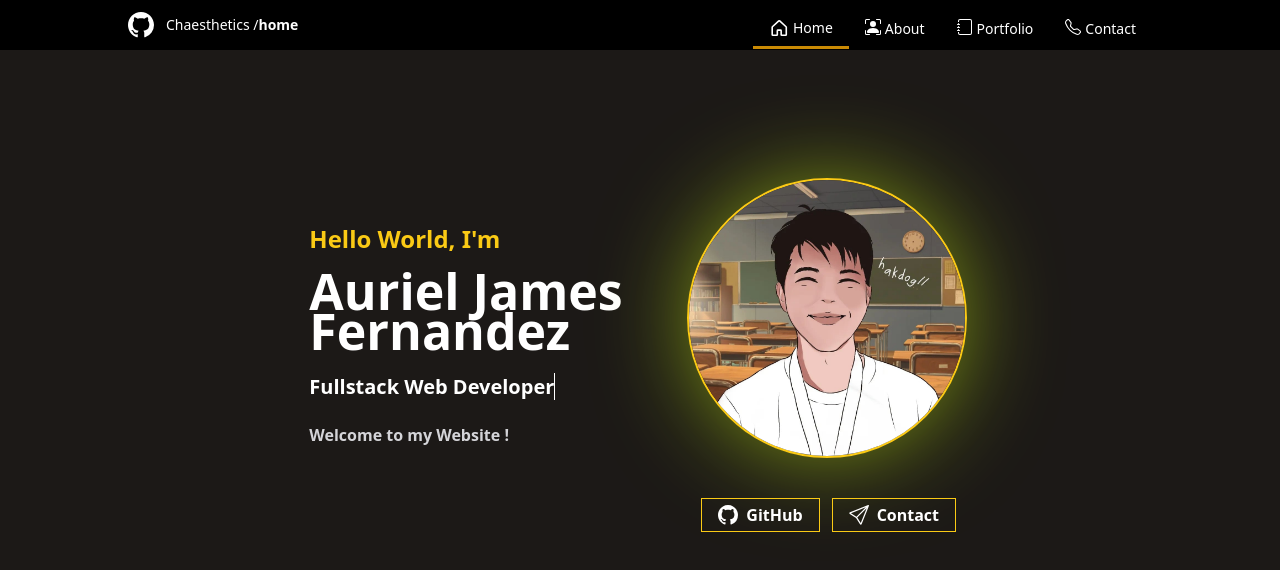
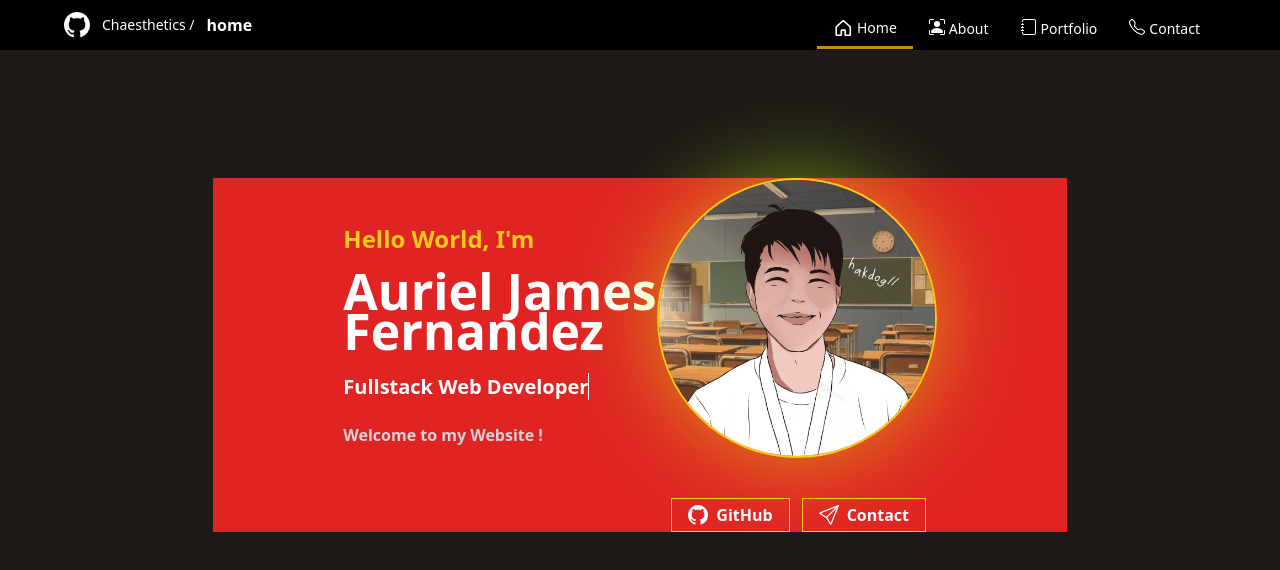
Before and after one commit to chaesthetics/Porfolio, a Vue app: page / in a window 1280 px wide. Shown: the top 570 px of the page. Built offline with nearby package versions, Linux system fonts and the light colour scheme.

Commit message:
issue/#28

```diff
--- a/index.html
+++ b/index.html
@@ -7,7 +7,7 @@
     <title>Portfolio / Chaesthetics (Auriel James Fernandez)</title>
   </head>
   <body>
-    <div id="app" class="bg-stone-900 min-h-screen h-auto"></div>
+    <div id="app" class="bg-stone-900 h-auto w-auto min-h-screen min-w-screen"></div>
     <script type="module" src="/src/main.js"></script>
   </body>
 </html>
--- a/src/App.vue
+++ b/src/App.vue
@@ -14,10 +14,11 @@ onMounted(() => {
 <template>
 <header>
 <div class="bg-black">
-  <nav class="flex max-w-5xl mx-auto text-white flex items-center pt-3 justify-between">
-    <div class="flex space-x-3 mb-3">
+  <nav class="flex max-w-6xl mx-auto text-white flex items-center pt-3 justify-between">
+    <div class="flex space-x-3 mb-3 items-center">
       <svg xmlns="http://www.w3.org/2000/svg" width="26" height="26" fill="currentColor" class="bi bi-github" viewBox="0 0 16 16"> <path d="M8 0C3.58 0 0 3.58 0 8c0 3.54 2.29 6.53 5.47 7.59.4.07.55-.17.55-.38 0-.19-.01-.82-.01-1.49-2.01.37-2.53-.49-2.69-.94-.09-.23-.48-.94-.82-1.13-.28-.15-.68-.52-.01-.53.63-.01 1.08.58 1.23.82.72 1.21 1.87.87 2.33.66.07-.52.28-.87.51-1.07-1.78-.2-3.64-.89-3.64-3.95 0-.87.31-1.59.82-2.15-.08-.2-.36-1.02.08-2.12 0 0 .67-.21 2.2.82.64-.18 1.32-.27 2-.27.68 0 1.36.09 2 .27 1.53-1.04 2.2-.82 2.2-.82.44 1.1.16 1.92.08 2.12.51.56.82 1.27.82 2.15 0 3.07-1.87 3.75-3.65 3.95.29.25.54.73.54 1.48 0 1.07-.01 1.93-.01 2.2 0 .21.15.46.55.38A8.012 8.012 0 0 0 16 8c0-4.42-3.58-8-8-8z"/> </svg>
-      <span class="flex text-sm items-center">Chaesthetics / <p class="font-semibold">{{ router.currentRoute.value.name }}</p></span>
+      <span class="flex text-sm items-center">Chaesthetics / </span>
+      <p class="font-semibold">{{ router.currentRoute.value.name }}</p>
     </div>
     <div class="flex text-sm items-center">
       <button :class="[router.currentRoute.value.path === '/' ? 'active': '']">
--- a/src/views/HomeView.vue
+++ b/src/views/HomeView.vue
@@ -57,9 +57,9 @@
 
 </script>
 <template>
-  <main class="w-4/6 h-full mt-[10%] flex mr-auto ml-auto mb-auto mt-30">
-    <div class="card flex items-center justify-center space-x-16 ml-24 mt-1/2">
-      <div class="space-y-4 mb-10">
+  <div class="w-4/6 h-auto mt-[10%] flex justify-around shrink  mr-auto ml-auto bg-red-600 ">
+    <div class="card flex items-center mt-1/2 aspect-auto">
+      <div class="w-100 space-y-4 mb-10 aspect-auto">
         <p class="text-yellow-300 text-2xl font-semibold">Hello World, I'm</p>
         <div>
           <p class="text-white leading-10 text-[50px] font-semibold">Auriel James</p>
@@ -74,8 +74,8 @@
       </div>
       <div class="items-center justify-center">
       <img src="@/assets/25.jpg" class="h-[280px] w-[280px] rounded-full border border-2 border-yellow-300" style="box-shadow: 0px 0px 104px -16px rgba(211,255,16,0.75);
--webkit-box-shadow: 0px 0px 104px -16px rgba(211,255,16,0.75);
--moz-box-shadow: 0px 0px 104px -16px rgba(211,255,16,0.75);">
+        -webkit-box-shadow: 0px 0px 104px -16px rgba(211,255,16,0.75);
+        -moz-box-shadow: 0px 0px 104px -16px rgba(211,255,16,0.75);">
       <div class="flex space-x-3 justify-center mt-10 ml-1">
           <a href="https://github.com/chaesthetics" class="border border-yellow-300 text-white font-semibold pl-4 pr-4 pt-1 pb-1 flex items-center space-x-2 hover:border-yellow-300 animation duration-300 hover:shadow hover:shadow-yellow-500/50 hover:shadow-lg">
             <svg xmlns="http://www.w3.org/2000/svg" width="20" height="20" fill="currentColor" class="bi bi-github" viewBox="0 0 16 16"> <path d="M8 0C3.58 0 0 3.58 0 8c0 3.54 2.29 6.53 5.47 7.59.4.07.55-.17.55-.38 0-.19-.01-.82-.01-1.49-2.01.37-2.53-.49-2.69-.94-.09-.23-.48-.94-.82-1.13-.28-.15-.68-.52-.01-.53.63-.01 1.08.58 1.23.82.72 1.21 1.87.87 2.33.66.07-.52.28-.87.51-1.07-1.78-.2-3.64-.89-3.64-3.95 0-.87.31-1.59.82-2.15-.08-.2-.36-1.02.08-2.12 0 0 .67-.21 2.2.82.64-.18 1.32-.27 2-.27.68 0 1.36.09 2 .27 1.53-1.04 2.2-.82 2.2-.82.44 1.1.16 1.92.08 2.12.51.56.82 1.27.82 2.15 0 3.07-1.87 3.75-3.65 3.95.29.25.54.73.54 1.48 0 1.07-.01 1.93-.01 2.2 0 .21.15.46.55.38A8.012 8.012 0 0 0 16 8c0-4.42-3.58-8-8-8z"/> </svg>
@@ -87,7 +87,6 @@
           </a>
         </div>
       </div>
-
     </div>
-  </main>
+  </div>
 </template>
```
